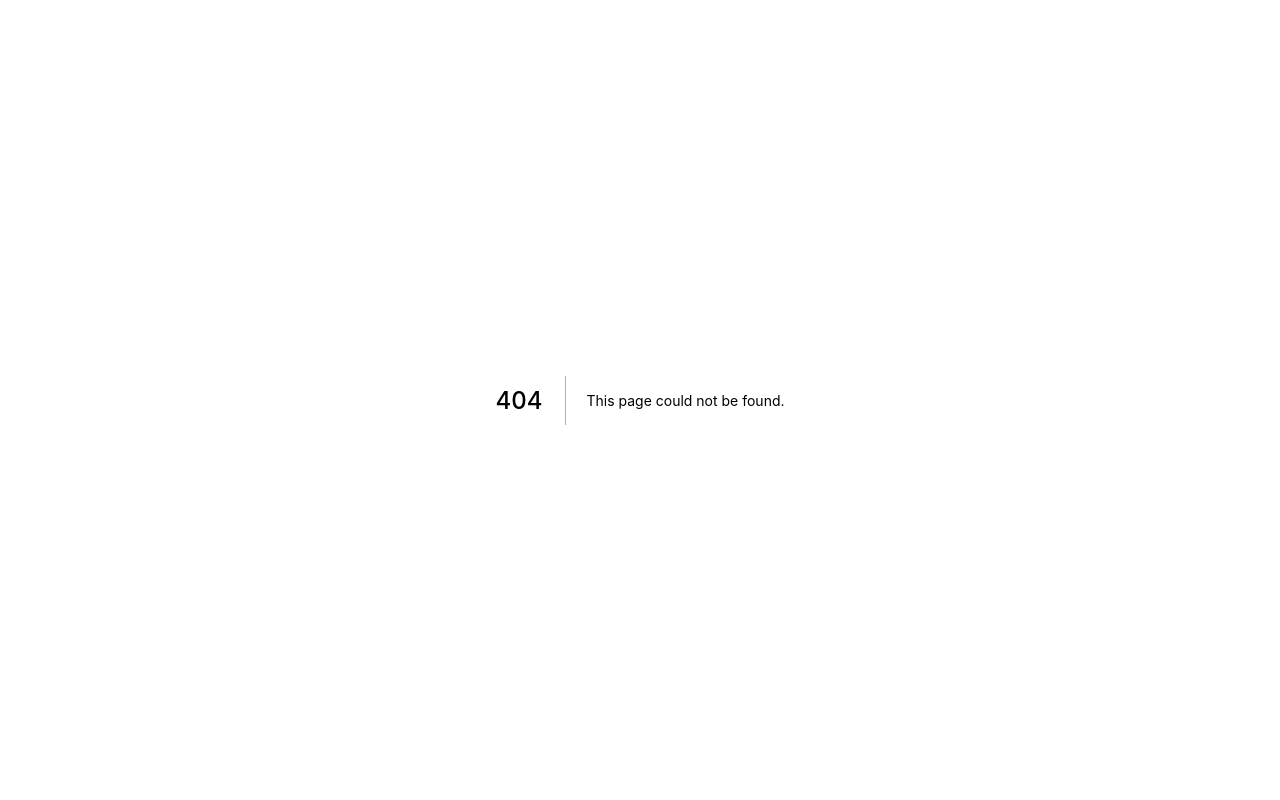
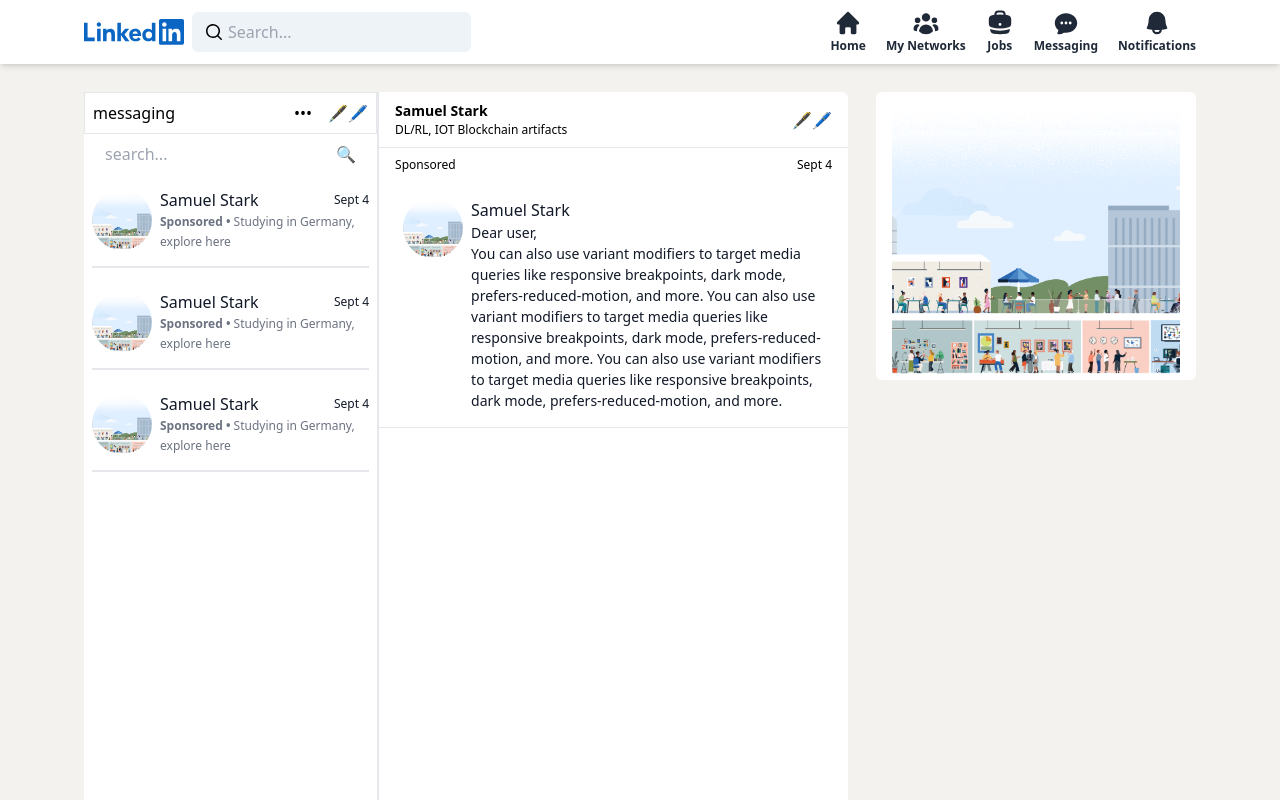
Before and after one commit to Nano-Stark/linkedin, a Next.js app: page /messaging in a window 1280 px wide. Before the commit this address had no page. Built offline with nearby package versions, Linux system fonts and the light colour scheme.

Commit message:
message page

```diff
--- /dev/null
+++ b/components/MessageBody.js
@@ -0,0 +1,48 @@
+import React from "react";
+
+const MessageBody = () => {
+  return (
+    <div>
+      <div className="flex justify-between items-center border-b mb-2 p-2 px-4 ">
+        <div className="text-[12px]">
+          <p className="text-[14px] font-bold">Samuel Stark</p>
+          <p>DL/RL, IOT Blockchain artifacts</p>
+        </div>
+
+        <div>
+          <span className="ml-4">🖋🖊</span>
+        </div>
+      </div>
+      <div className="flex justify-between text-[12px] px-4">
+        <p>Sponsored</p>
+        <p>Sept 4</p>
+      </div>
+      <section className="border-b-[1.5px] bg-white p-4 px-6 rounded-t-md">
+        <div className="flex justify-between text-gray-500 mt-2">
+          <div className="flex gap-x-2">
+            <img
+              src="/assets/last-image.png"
+              alt="bg-logo"
+              className="object-cover rounded-full h-[60px] w-[60px]"
+            />
+            <div className="">
+              <p className="text-[14px] text-gray-900">
+                <p className="text-[16px]">Samuel Stark</p>
+                <p>Dear user,</p>
+                You can also use variant modifiers to target media queries like
+                responsive breakpoints, dark mode, prefers-reduced-motion, and
+                more. You can also use variant modifiers to target media queries
+                like responsive breakpoints, dark mode, prefers-reduced-motion,
+                and more. You can also use variant modifiers to target media
+                queries like responsive breakpoints, dark mode,
+                prefers-reduced-motion, and more.
+              </p>
+            </div>
+          </div>
+        </div>
+      </section>
+    </div>
+  );
+};
+
+export default MessageBody;
--- /dev/null
+++ b/components/MessageSender.js
@@ -0,0 +1,28 @@
+import React from "react";
+
+const MessageSender = () => {
+  return (
+    <div className="flex justify-between text-gray-500 mt-2 p-2 leading-5">
+      <div className="flex gap-x-2 pb-4 border-b-[2px] ">
+        <img
+          src="/assets/last-image.png"
+          alt="bg-logo"
+          className="object-cover rounded-full h-[60px] w-[60px]"
+        />
+        <div className="">
+          <p className="text-[16px] text-gray-900 flex justify-between">
+            <p>Samuel Stark</p>
+            <span className="text-[12px]">Sept 4</span>
+          </p>
+
+          <span className="text-[12px] leading-3">
+            <span className="font-semibold">Sponsored • </span>Studying in
+            Germany, explore here
+          </span>
+        </div>
+      </div>
+    </div>
+  );
+};
+
+export default MessageSender;
--- /dev/null
+++ b/components/MessageWidget.js
@@ -0,0 +1,49 @@
+import MessageSender from "./MessageSender";
+import MessageBody from "./MessageBody";
+
+const MessageWidget = () => {
+  return (
+    <div className="sm:px-5 flex flex-col sm:flex-row w-full max-w-6xl justify-between mx-auto sm:pt-7 gap-x-7 pb-40 ">
+      <div className="rounded-md bg-white flex w-full h-screen divide-x-2">
+        <div className="flex-1 hidden sm:block">
+          <div className="flex justify-between border mb-2 p-2 ">
+            <p>messaging</p>
+            <div>
+              <span>•••</span>
+              <span className="ml-4">🖋🖊</span>
+            </div>
+          </div>
+          <div>
+            <div className="flex justify-center">
+              <input
+                placeholder="search..."
+                className="focus:outline-none bg-transparent hover:bg-teal-200/70 rounded-md mb-2"
+              />
+              <p>🔍</p>
+            </div>
+          </div>
+          <section>
+            <MessageSender />
+            <MessageSender />
+            <MessageSender />
+          </section>
+        </div>
+        <div className="flex-[1.6_2_0]">
+          <MessageBody />
+        </div>
+      </div>
+
+      <section className="hidden lg:flex flex-col gap-y-2 ">
+        <section className="bg-white w-80 rounded-md px-4">
+          <img
+            src="/assets/last-image.png"
+            alt="bg-logo"
+            className="object-cover w-full aspect-square"
+          />
+        </section>
+      </section>
+    </div>
+  );
+};
+
+export default MessageWidget;
--- /dev/null
+++ b/pages/messaging.js
@@ -0,0 +1,15 @@
+import { useRouter } from "next/router";
+import Navbar from "../components/Navbar";
+import MessageWidget from "../components/MessageWidget";
+
+const Messaging = () => {
+  const { pathname } = useRouter();
+  return (
+    <div className="bg-[#F3F2EF] overflow-hidden h-screen">
+      <Navbar path={pathname} />
+      <MessageWidget />
+    </div>
+  );
+};
+
+export default Messaging;
```
